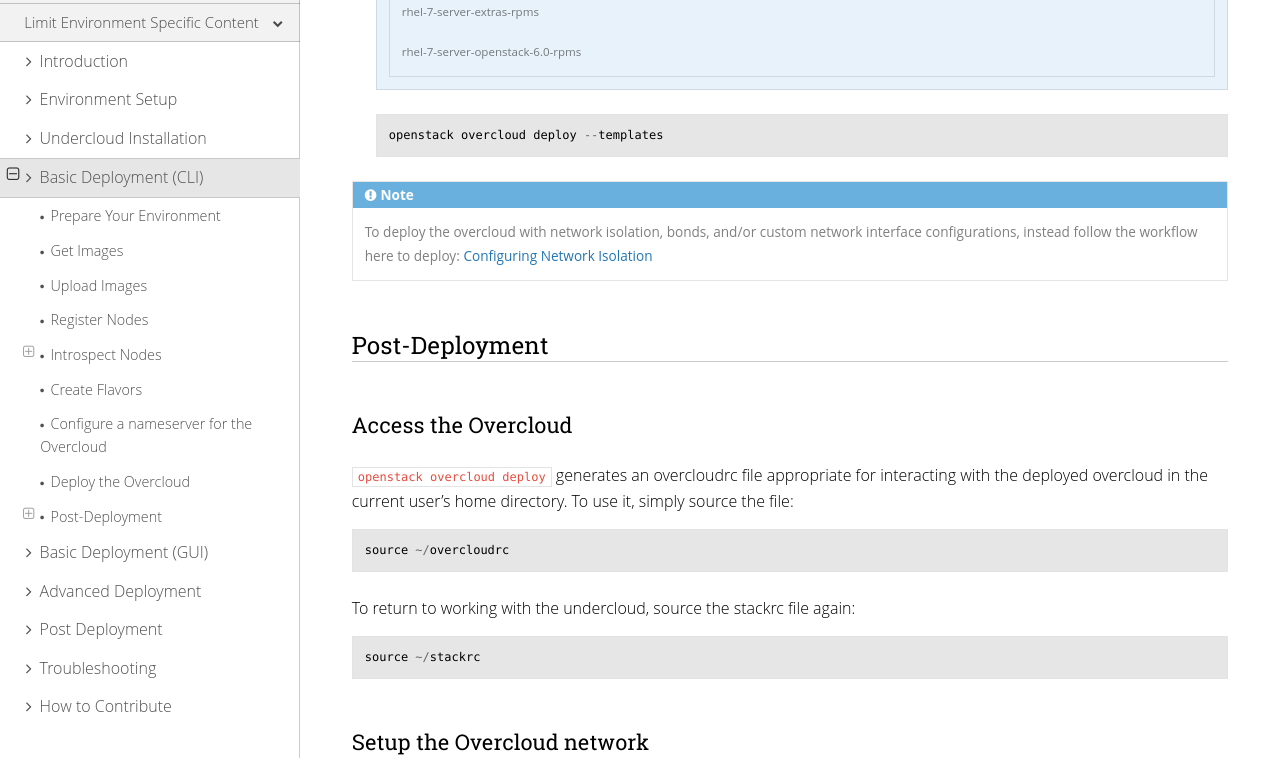
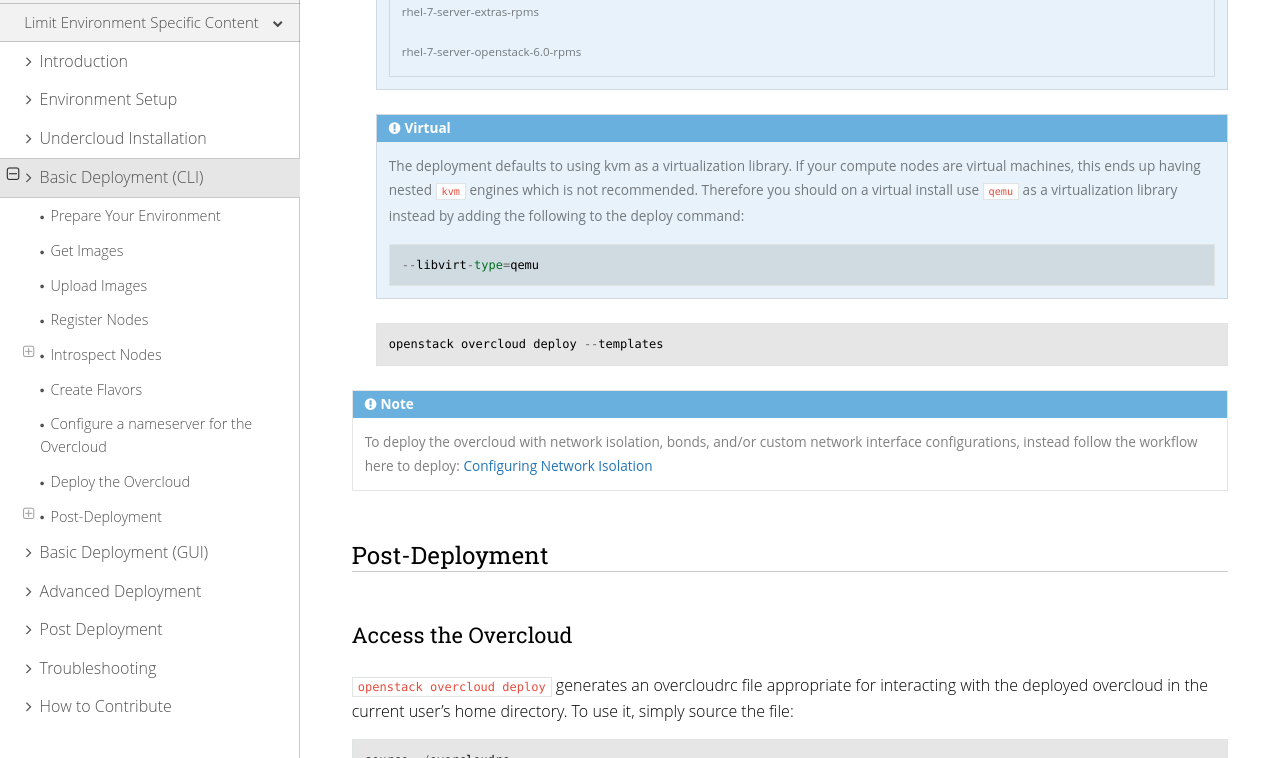
Before and after one commit to openstack-archive/instack-undercloud, a Sphinx documentation site: the page built from doc/source/basic_deployment/basic_deployment_cli.rst, in a window 1280 px wide and 900 px high, scrolled down 5276 px, cut to the strip 142-900 px from the top of the window. Built offline with Sphinx 7.4.7 and the Read the Docs theme 2.0.0, drawn with Linux system fonts in a browser that asks for light colours.

Commit message:
kvm isn't good on virtual deployments
``openstack deploy`` will change it's default virtualization from qemu
to kvm. This can break virtual deployments.

See-Also: https://bugzilla.redhat.com/show_bug.cgi?id=1243601
    https://review.gerrithub.io/#/c/244138/

Change-Id: Ic4c81c244477677a40700ad0087c322e410b8a1f

```diff
--- a/doc/source/basic_deployment/basic_deployment_cli.rst
+++ b/doc/source/basic_deployment/basic_deployment_cli.rst
@@ -323,6 +323,17 @@ Deploy the Overcloud
 
           rhel-7-server-openstack-6.0-rpms
 
+   .. admonition:: Virtual
+      :class: virtual
+
+      The deployment defaults to using kvm as a virtualization library.
+      If your compute nodes are virtual machines, this ends up having
+      nested ``kvm`` engines which is not recommended. Therefore you should
+      on a virtual install use ``qemu`` as a virtualization library instead
+      by adding the following to the deploy command::
+
+         --libvirt-type=qemu
+
    ::
 
       openstack overcloud deploy --templates
```
